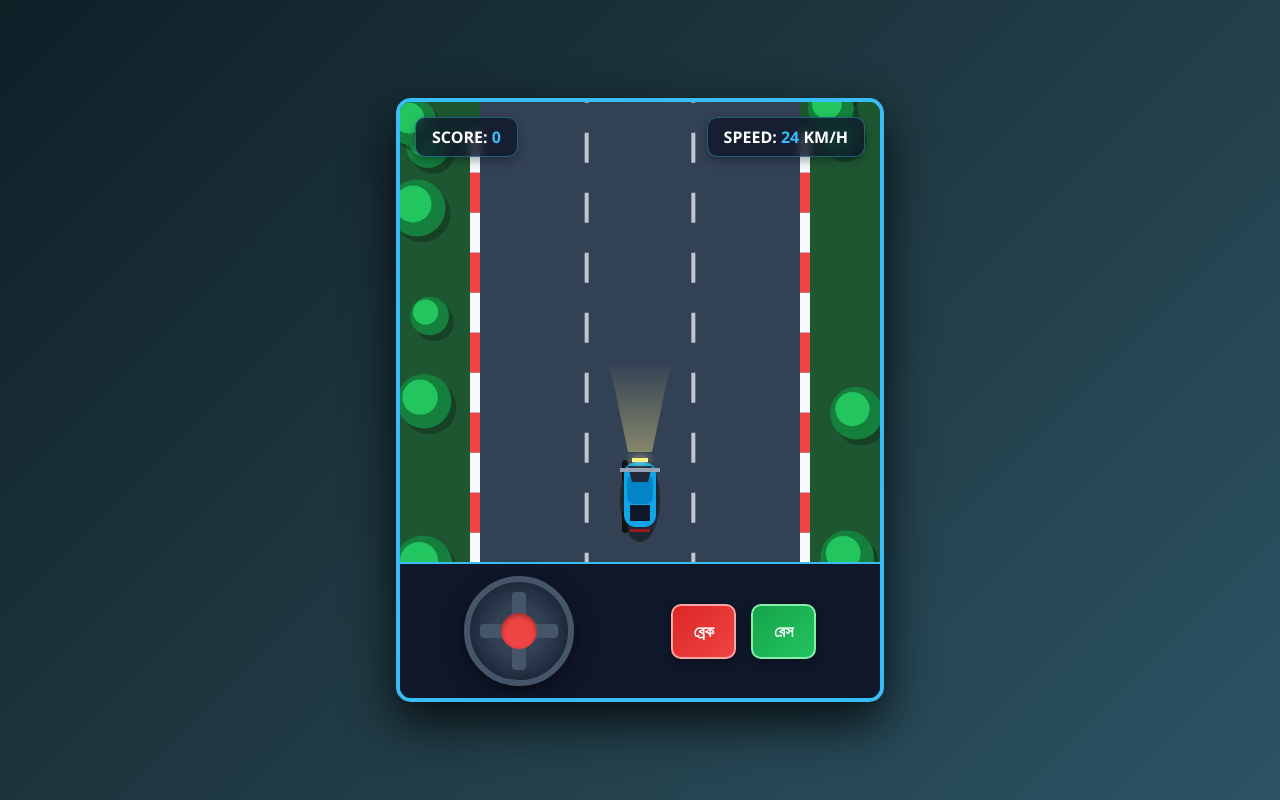
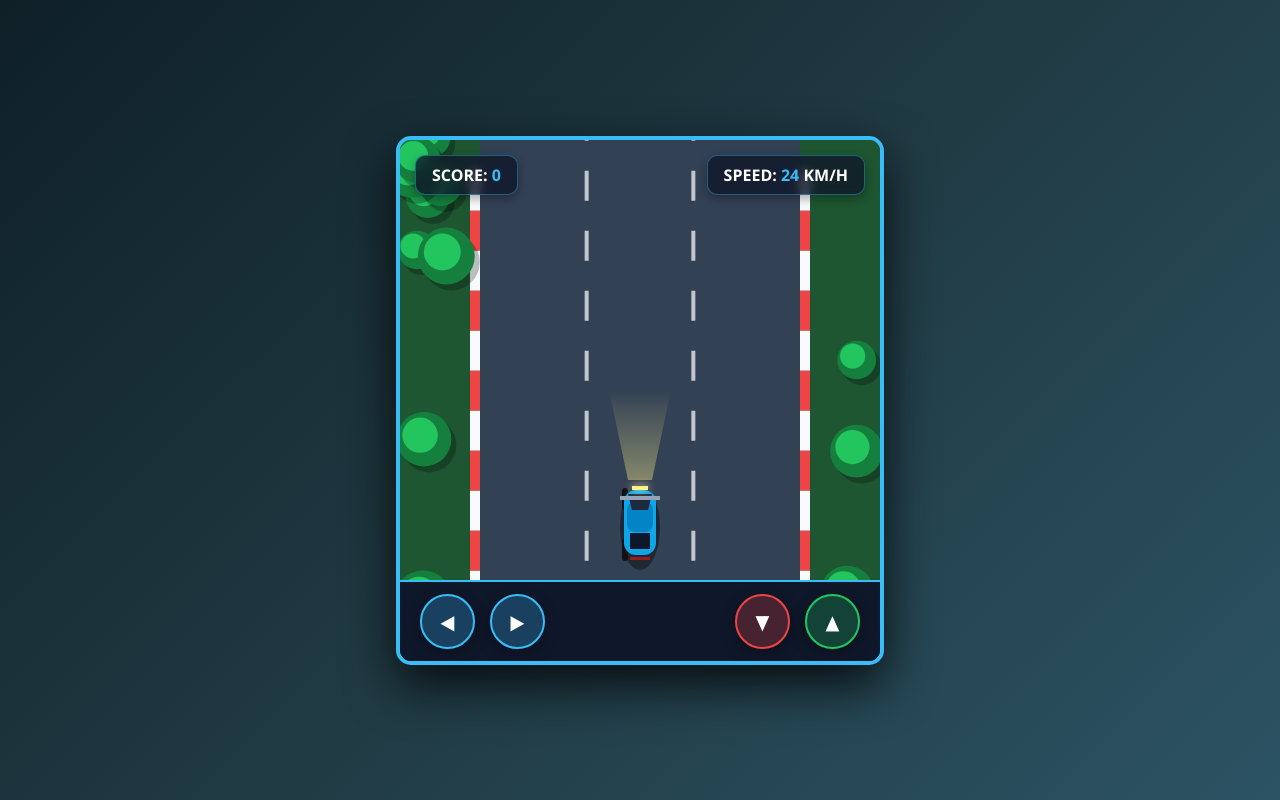
Before and after one commit to ashrafulhawlader134-stack/car2, a plain HTML site: page index.html in a window 1280 px wide. Both pictures are taken after a click on the button "START RIDE". Drawn offline with Linux system fonts and the light colour scheme.

Commit message:
Updated game with button controls and ninja bike

```diff
--- a/index.html
+++ b/index.html
@@ -74,92 +74,39 @@
             color: #38bdf8;
         }
 
-        /* স্টিয়ারিং ও পেডেল কন্ট্রোল প্যানেল */
+        /* মোবাইল ও পিসি কন্ট্রোল প্যানেল (বাটন ভিত্তিক) */
         .control-panel {
             width: 100%;
             background: #0f172a;
             display: flex;
-            justify-content: space-around;
-            align-items: center;
-            padding: 12px 15px;
+            justify-content: space-between;
+            padding: 12px 20px;
             border-top: 2px solid #38bdf8;
         }
 
-        /* ভার্চুয়াল স্টিয়ারিং হুইল */
-        #steeringWheel {
-            width: 110px;
-            height: 110px;
-            background: radial-gradient(circle, #334155 35%, #1e293b 70%, #0f172a 100%);
-            border: 6px solid #475569;
-            border-radius: 50%;
-            position: relative;
-            display: flex;
-            justify-content: center;
-            align-items: center;
-            box-shadow: 0 6px 20px rgba(0,0,0,0.5);
-            cursor: pointer;
-            touch-action: none;
-        }
-
-        #steeringWheel::before {
-            content: '';
-            position: absolute;
-            width: 14px;
-            height: 80%;
-            background: #475569;
-            border-radius: 4px;
-        }
-
-        #steeringWheel::after {
-            content: '';
-            position: absolute;
-            width: 80%;
-            height: 14px;
-            background: #475569;
-            border-radius: 4px;
-        }
-
-        .wheel-center {
-            width: 36px;
-            height: 36px;
-            background: #ef4444;
-            border-radius: 50%;
-            z-index: 2;
-            box-shadow: inset 0 2px 5px rgba(0,0,0,0.4);
-        }
-
-        /* পেডেল (ব্রেক ও অ্যাক্সিলারেটর) */
-        .pedals {
+        .control-group {
             display: flex;
             gap: 15px;
         }
 
-        .pedal-btn {
-            width: 65px;
+        .touch-btn {
+            width: 55px;
             height: 55px;
-            border-radius: 10px;
+            background: rgba(56, 189, 248, 0.25);
+            border: 2px solid #38bdf8;
+            border-radius: 50%;
             color: white;
-            font-size: 16px;
+            font-size: 20px;
             font-weight: bold;
             display: flex;
             justify-content: center;
             align-items: center;
             cursor: pointer;
-            box-shadow: 0 4px 10px rgba(0,0,0,0.3);
-            border: 2px solid rgba(255,255,255,0.2);
+            box-shadow: 0 5px 15px rgba(0,0,0,0.3);
         }
 
-        #brakePedal {
-            background: linear-gradient(135deg, #dc2626, #ef4444);
-            border-color: #fca5a5;
-        }
-
-        #accelPedal {
-            background: linear-gradient(135deg, #16a34a, #22c55e);
-            border-color: #86efac;
-        }
-
-        .pedal-btn:active {
+        .touch-btn:active {
+            background: rgba(56, 189, 248, 0.6);
             transform: scale(0.95);
         }
 
@@ -233,18 +180,18 @@
             <button onclick="startGame()">PLAY AGAIN</button>
         </div>
 
-        <canvas id="gameCanvas" width="480" height="460"></canvas>
+        <canvas id="gameCanvas" width="480" height="440"></canvas>
     </div>
 
-    <!-- কন্ট্রোল প্যানেল (স্টিয়ারিং ও পেডেল) -->
+    <!-- সুনির্দিষ্ট বাটন কন্ট্রোল প্যানেল (বাম, ডান, ব্রেক, রেস) -->
     <div class="control-panel">
-        <div id="steeringWheel">
-            <div class="wheel-center"></div>
+        <div class="control-group">
+            <div class="touch-btn" id="leftBtn">◀</div>
+            <div class="touch-btn" id="rightBtn">▶</div>
         </div>
-
-        <div class="pedals">
-            <div class="pedal-btn" id="brakePedal">ব্রেক</div>
-            <div class="pedal-btn" id="accelPedal">রেস</div>
+        <div class="control-group">
+            <div class="touch-btn" id="brakeBtn" style="background: rgba(239, 68, 68, 0.25); border-color: #ef4444;">▼</div>
+            <div class="touch-btn" id="accelBtn" style="background: rgba(34, 197, 94, 0.25); border-color: #22c55e;">▲</div>
         </div>
     </div>
 </div>
@@ -269,10 +216,10 @@
     const laneCount = 3;
     const laneWidth = roadWidth / laneCount;
 
-    // প্লেয়ার নিঞ্জা বাইক
+    // প্লেয়ার নিঞ্জা বাইক
     const player = {
         x: canvas.width / 2 - 16,
-        y: canvas.height - 110,
+        y: canvas.height - 100,
         width: 32,
         height: 85,
         speed: 0,
@@ -288,7 +235,8 @@
 
     const keys = { up: false, down: false, left: false, right: false };
 
-    function bindPedal(id, keyName) {
+    // বাটন কন্ট্রোল ইভেন্ট বাইন্ডিং
+    function bindButton(id, keyName) {
         const btn = document.getElementById(id);
         if(!btn) return;
         btn.addEventListener('touchstart', (e) => { e.preventDefault(); keys[keyName] = true; });
@@ -297,77 +245,10 @@
         btn.addEventListener('mouseup', (e) => { e.preventDefault(); keys[keyName] = false; });
     }
 
-    bindPedal('accelPedal', 'up');
-    bindPedal('brakePedal', 'down');
-
-    // স্টিয়ারিং হুইল ড্র্যাগ কন্ট্রোল
-    const steeringWheel = document.getElementById('steeringWheel');
-    let isSteeringActive = false;
-    let wheelCenterX = 0;
-    let currentWheelAngle = 0;
-
-    steeringWheel.addEventListener('touchstart', (e) => {
-        e.preventDefault();
-        isSteeringActive = true;
-        const rect = steeringWheel.getBoundingClientRect();
-        wheelCenterX = rect.left + rect.width / 2;
-    });
-
-    window.addEventListener('touchmove', (e) => {
-        if (!isSteeringActive) return;
-        e.preventDefault();
-        let touchX = e.touches[0].clientX;
-        let diff = touchX - wheelCenterX;
-
-        currentWheelAngle = Math.max(-60, Math.min(60, diff * 1.5));
-        steeringWheel.style.transform = `rotate(${currentWheelAngle}deg)`;
-
-        if (currentWheelAngle < -5) {
-            keys.left = true;
-            keys.right = false;
-        } else if (currentWheelAngle > 5) {
-            keys.right = true;
-            keys.left = false;
-        } else {
-            keys.left = false;
-            keys.right = false;
-        }
-    });
-
-    function resetSteering() {
-        isSteeringActive = false;
-        currentWheelAngle = 0;
-        steeringWheel.style.transform = `rotate(0deg)`;
-        keys.left = false;
-        keys.right = false;
-    }
-
-    steeringWheel.addEventListener('touchend', resetSteering);
-    window.addEventListener('mouseup', resetSteering);
-
-    steeringWheel.addEventListener('mousedown', (e) => {
-        isSteeringActive = true;
-        const rect = steeringWheel.getBoundingClientRect();
-        wheelCenterX = rect.left + rect.width / 2;
-    });
-
-    window.addEventListener('mousemove', (e) => {
-        if (!isSteeringActive) return;
-        let diff = e.clientX - wheelCenterX;
-        currentWheelAngle = Math.max(-60, Math.min(60, diff * 1.5));
-        steeringWheel.style.transform = `rotate(${currentWheelAngle}deg)`;
-
-        if (currentWheelAngle < -5) {
-            keys.left = true;
-            keys.right = false;
-        } else if (currentWheelAngle > 5) {
-            keys.right = true;
-            keys.left = false;
-        } else {
-            keys.left = false;
-            keys.right = false;
-        }
-    });
+    bindButton('leftBtn', 'left');
+    bindButton('rightBtn', 'right');
+    bindButton('accelBtn', 'up');
+    bindButton('brakeBtn', 'down');
 
     // কিবোর্ড সাপোর্ট (পিসির জন্য)
     window.addEventListener('keydown', (e) => {
@@ -402,7 +283,7 @@
 
     function spawnEnemy() {
         const lane = Math.floor(Math.random() * laneCount);
-        const enemyX = roadX + lane * laneWidth + (laneWidth - 44) / 2;
+        const enemyX = roadX + lane * laneWidth + (laneWidth - 40) / 2;
 
         for (let enemy of enemies) {
             if (Math.abs(enemy.y - (-100)) < 180) return;
@@ -411,14 +292,14 @@
         enemies.push({
             x: enemyX,
             y: -100,
-            width: 44,
-            height: 85,
+            width: 40,
+            height: 80,
             speed: Math.random() * 3 + 4,
             color: enemyColors[Math.floor(Math.random() * enemyColors.length)]
         });
     }
 
-    // ট্রাফিক গাড়ি রেন্ডার করার ফাংশন
+    // ট্রাফিক গাড়ি রেন্ডার করার ফিক্সড ফাংশন
     function drawCar(x, y, width, height, color, angle = 0) {
         ctx.save();
         ctx.translate(x + width / 2, y + height / 2);
@@ -426,70 +307,63 @@
 
         ctx.fillStyle = 'rgba(0, 0, 0, 0.4)';
         ctx.beginPath();
-        ctx.roundRect(-width / 2 + 5, -height / 2 + 8, width, height, 10);
+        ctx.roundRect(-width / 2 + 4, -height / 2 + 6, width, height, 8);
         ctx.fill();
 
         ctx.fillStyle = '#111';
-        ctx.fillRect(-width / 2 - 3, -height / 2 + 12, 4, 18);
-        ctx.fillRect(width / 2 - 1, -height / 2 + 12, 4, 18);
-        ctx.fillRect(-width / 2 - 3, height / 2 - 28, 4, 18);
-        ctx.fillRect(width / 2 - 1, height / 2 - 28, 4, 18);
+        ctx.fillRect(-width / 2 - 2, -height / 2 + 10, 3, 16);
+        ctx.fillRect(width / 2 - 1, -height / 2 + 10, 3, 16);
+        ctx.fillRect(-width / 2 - 2, height / 2 - 26, 3, 16);
+        ctx.fillRect(width / 2 - 1, height / 2 - 26, 3, 16);
 
         ctx.fillStyle = color;
         ctx.beginPath();
-        ctx.roundRect(-width / 2, -height / 2, width, height, 10);
+        ctx.roundRect(-width / 2, -height / 2, width, height, 8);
         ctx.fill();
 
-        ctx.fillStyle = 'rgba(255, 255, 255, 0.15)';
+        ctx.fillStyle = 'rgba(255, 255, 255, 0.2)';
         ctx.beginPath();
-        ctx.roundRect(-width / 2 + 4, -height / 2 + 2, width / 2 - 4, height - 4, 6);
+        ctx.roundRect(-width / 2 + 3, -height / 2 + 2, width / 2 - 3, height - 4, 4);
         ctx.fill();
 
         ctx.fillStyle = '#0f172a';
         ctx.beginPath();
-        ctx.roundRect(-width / 2 + 6, -height / 2 + 18, width - 12, 18, 4);
+        ctx.roundRect(-width / 2 + 5, -height / 2 + 15, width - 10, 16, 3);
         ctx.fill();
 
         ctx.beginPath();
-        ctx.roundRect(-width / 2 + 7, height / 2 - 24, width - 14, 12, 3);
+        ctx.roundRect(-width / 2 + 6, height / 2 - 22, width - 12, 10, 2);
         ctx.fill();
 
-        ctx.fillStyle = color;
-        ctx.fillRect(-width / 2 + 8, -height / 2 + 36, width - 16, 22);
-
         ctx.fillStyle = '#fef08a';
-        ctx.fillRect(-width / 2 + 5, -height / 2 + 1, 8, 4);
-        ctx.fillRect(width / 2 - 13, -height / 2 + 1, 8, 4);
+        ctx.fillRect(-width / 2 + 4, -height / 2, 7, 3);
+        ctx.fillRect(width / 2 - 11, -height / 2, 7, 3);
 
         ctx.restore();
     }
 
-    // নিঞ্জা বাইক (Ninja Bike) রেন্ডার করার ফাংশন
+    // নিঞ্জা বাইক রেন্ডার করার ফাংশন
     function drawNinjaBike(x, y, width, height, angle = 0) {
         ctx.save();
         ctx.translate(x + width / 2, y + height / 2);
         ctx.rotate(angle);
 
-        // বাইকের ছায়া
         ctx.fillStyle = 'rgba(0, 0, 0, 0.4)';
         ctx.beginPath();
         ctx.ellipse(0, 5, width / 2 + 4, height / 2, 0, 0, Math.PI * 2);
         ctx.fill();
 
-        // চাকা দুটি
         ctx.fillStyle = '#111';
         ctx.beginPath();
         ctx.roundRect(-width / 2 - 2, -height / 2 + 8, 6, 22, 3);
         ctx.roundRect(-width / 2 - 2, height / 2 - 26, 6, 22, 3);
         ctx.fill();
 
-        // বাইকের বডি (Neon Cyan)
         ctx.fillStyle = '#0ea5e9';
         ctx.beginPath();
         ctx.roundRect(-width / 2, -height / 2 + 10, width, height - 20, 12);
         ctx.fill();
 
-        // ফুয়েল ট্যাংক ও সিট
         ctx.fillStyle = '#0284c7';
         ctx.beginPath();
         ctx.roundRect(-width / 2 + 3, -height / 2 + 22, width - 6, 30, 8);
@@ -498,7 +372,6 @@
         ctx.fillStyle = '#0f172a';
         ctx.fillRect(-width / 2 + 6, height / 2 - 32, width - 12, 16);
 
-        // উইন্ডস্ক্রিন
         ctx.fillStyle = '#1e293b';
         ctx.beginPath();
         ctx.moveTo(-width / 2 + 4, -height / 2 + 14);
@@ -508,7 +381,6 @@
         ctx.closePath();
         ctx.fill();
 
-        // হ্যান্ডেলবার
         ctx.strokeStyle = '#94a3b8';
         ctx.lineWidth = 4;
         ctx.beginPath();
@@ -516,7 +388,6 @@
         ctx.lineTo(width / 2 + 4, -height / 2 + 18);
         ctx.stroke();
 
-        // হেডলাইট ও বিম আলো
         ctx.fillStyle = '#fef08a';
         ctx.shadowColor = '#fef08a';
         ctx.shadowBlur = 8;
@@ -534,7 +405,6 @@
         ctx.lineTo(width / 2 - 4, -height / 2);
         ctx.fill();
 
-        // ব্রেক লাইট
         if (keys.down) {
             ctx.fillStyle = '#ff0000';
             ctx.shadowColor = '#ff0000';
@@ -705,7 +575,6 @@
             drawCar(enemy.x, enemy.y, enemy.width, enemy.height, enemy.color, 0);
         }
 
-        // নিঞ্জা বাইক রেন্ডার করা হচ্ছে
         drawNinjaBike(player.x, player.y, player.width, player.height, player.angle);
 
         animationId = requestAnimationFrame(gameLoop);
@@ -716,7 +585,7 @@
         gameOverScreen.classList.add('hidden');
 
         player.x = canvas.width / 2 - 16;
-        player.y = canvas.height - 110;
+        player.y = canvas.height - 100;
         player.speed = 5;
         player.vx = 0;
         player.angle = 0;
```
